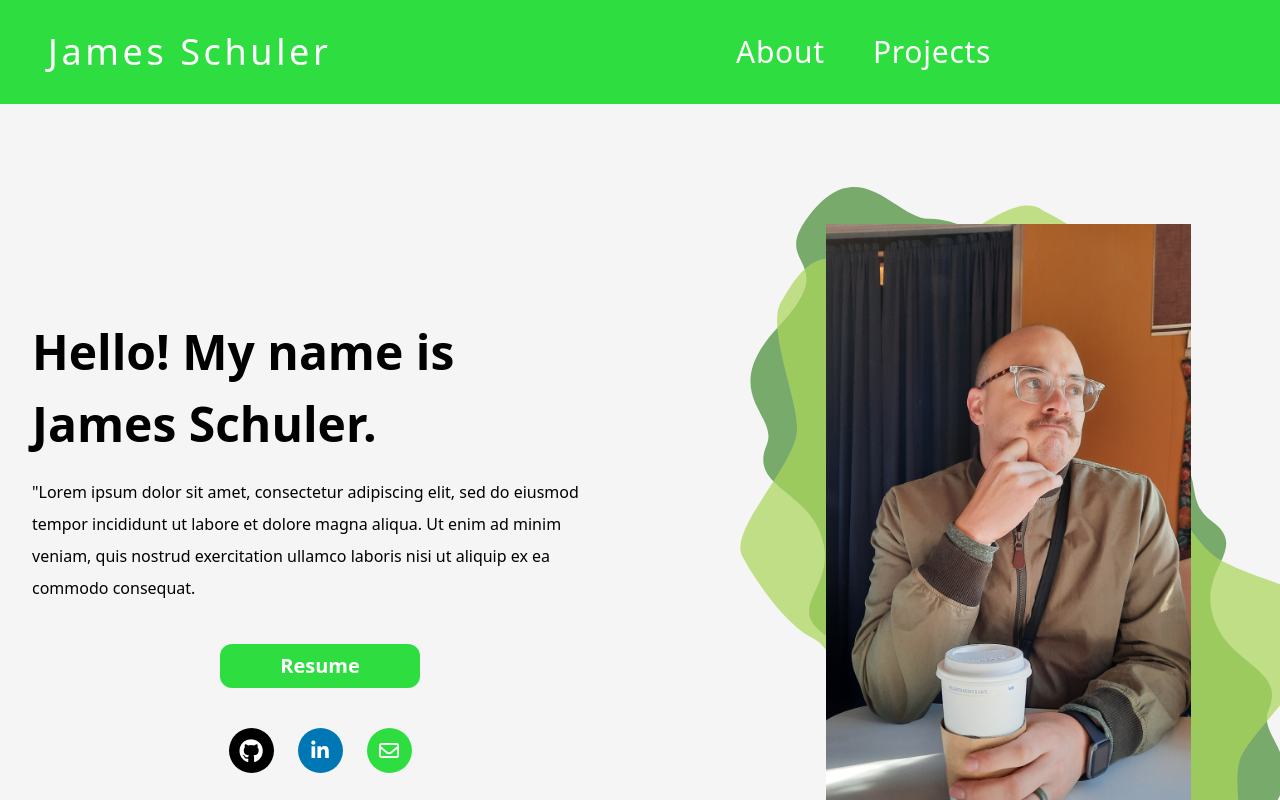
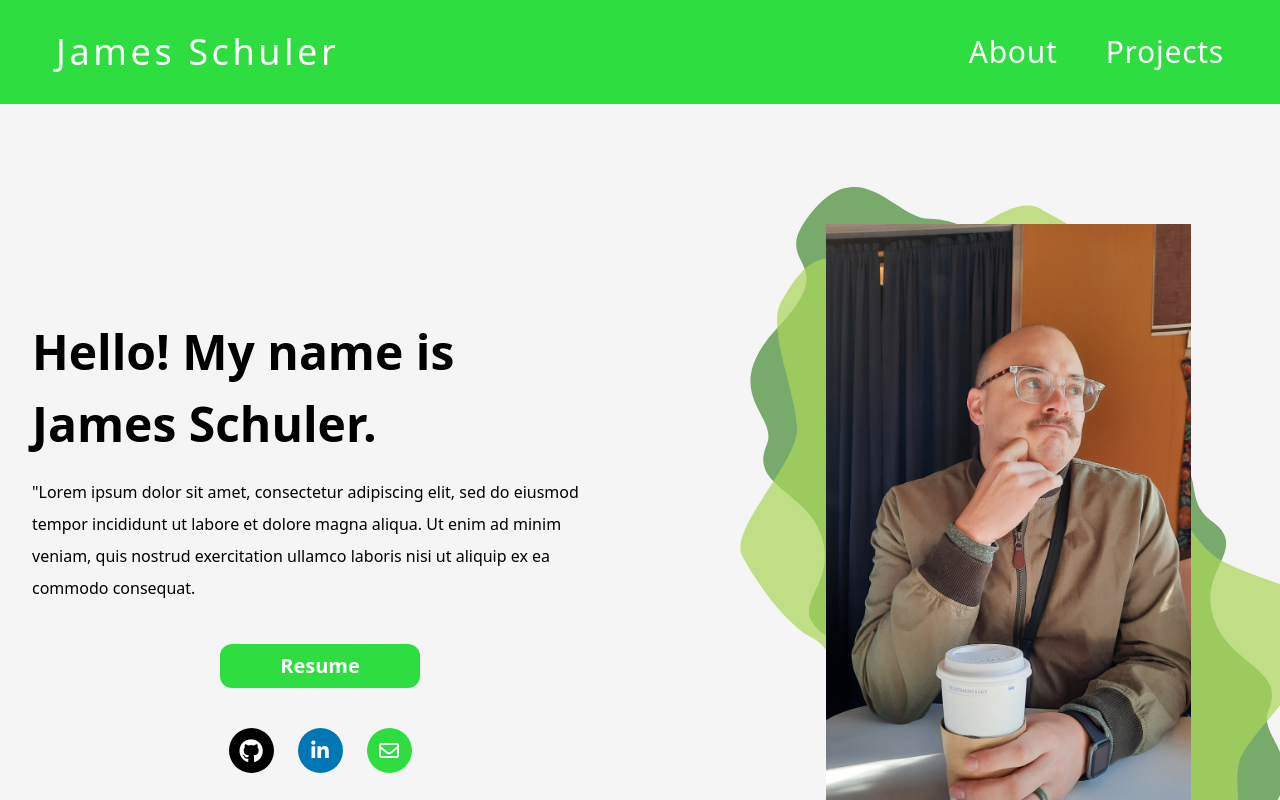
Before and after one commit to jameshschuler/portfolio-2022, a Vue app: page / in a window 1280 px wide. Shown: the top 800 px of the page. Built offline with nearby package versions, Linux system fonts and the light colour scheme.

Commit message:
Navbar tweaks

```diff
--- a/src/components/Navbar.vue
+++ b/src/components/Navbar.vue
@@ -1,8 +1,8 @@
 <template>
-  <header class="p-8 flex justify-between items-center">
-    <h1 class="text-4xl font-medium ml-4 tracking-widest">James Schuler</h1>
-    <nav>
-      <ul class="flex text-white text-3xl items-center w-lg tracking-wide">
+  <header class="py-8 px-14 flex justify-between items-center">
+    <h1 class="text-4xl font-medium tracking-widest">James Schuler</h1>
+    <nav class="<md:hidden">
+      <ul class="flex justify-end text-white text-3xl items-center w-lg tracking-wide">
         <li class="mr-12 cursor-pointer">
           <a href="#about">About</a>
         </li>
```
Also changed, not shown: 1 other file (tests, documents, lock files or other folders).
